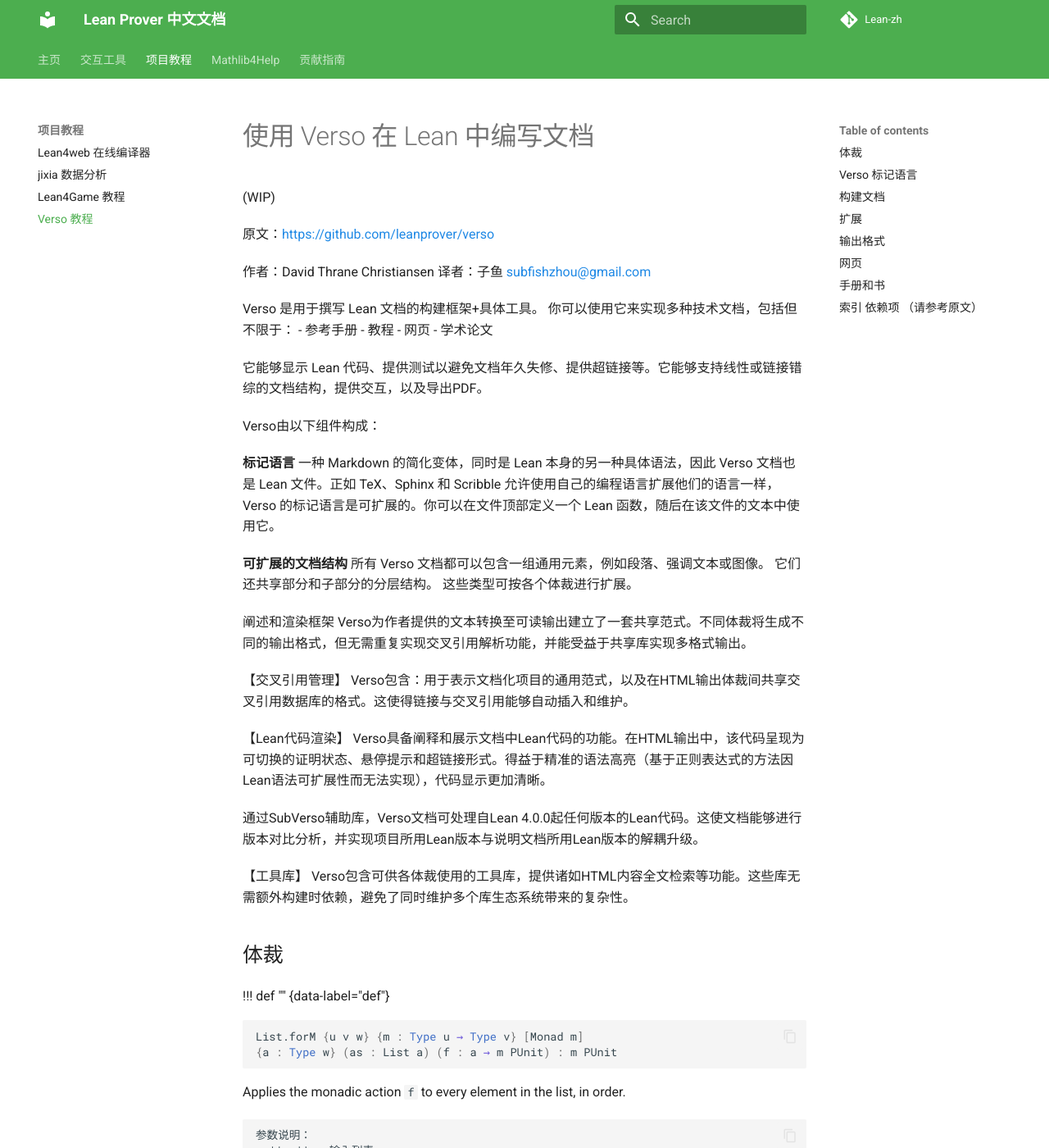
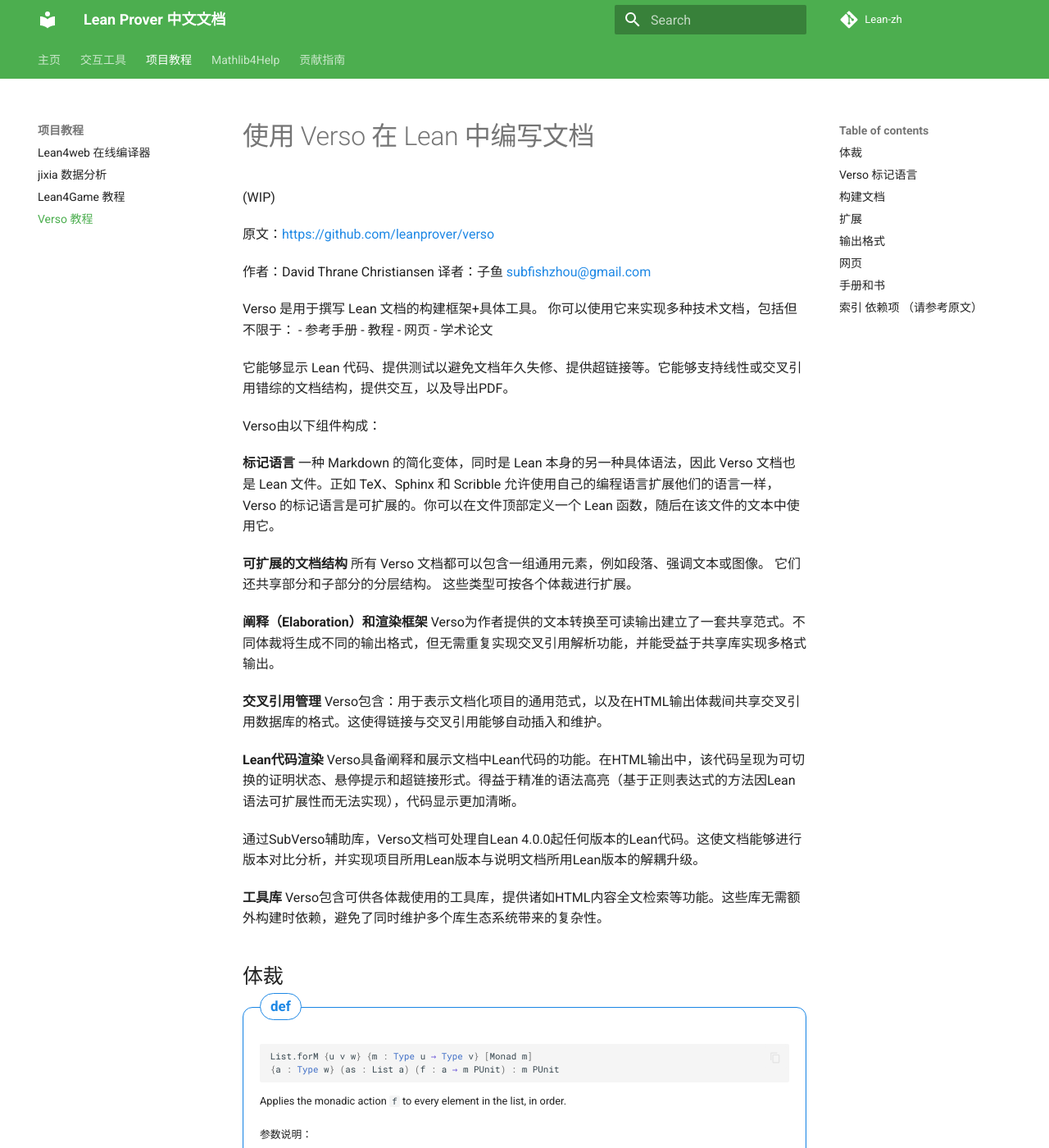
Before and after one commit to Lean-zh/lean-zh.github.io, an MkDocs documentation site: the page built from docs/projects/verso.md, in a window 1280 px wide and 1400 px high. Shown: the whole window at 82% size. Built offline with MkDocs 1.6.1 and Material for MkDocs 9.7.7, drawn with Linux system fonts in a browser that asks for light colours; comment, search, counter and statistics services are not loaded; the version menu is left out; some of the changed text lies outside the part shown.

Commit message:
fix admonition

````diff
--- a/docs/assets/css/admonition-custom.css
+++ b/docs/assets/css/admonition-custom.css
@@ -1,58 +1,38 @@
-/* ---------- 通用变量（亮/暗配色可按需加[data-md-color-scheme]分支） ---------- */
 :root{
-  --admon-def-fg:   #1e88e5;  --admon-def-bg:   rgba(30,136,229,.08);
-  --admon-lemma-fg: #8e24aa;  --admon-lemma-bg: rgba(142,36,170,.08);
-  --admon-api-fg:   #00897b;  --admon-api-bg:   rgba(0,137,123,.08);
+  --admon-def-fg:#1e88e5;   --admon-def-bg:rgba(30,136,229,.08);
+  --admon-lemma-fg:#8e24aa; --admon-lemma-bg:rgba(142,36,170,.08);
+  --admon-api-fg:#00897b;   --admon-api-bg:rgba(0,137,123,.08);
 }
 
-/* ---------- 基础外观：圆角边框 + 内边距 ---------- */
+/* 容器：圆角 + 顶部留出角标空间 */
 .md-typeset .admonition.def,
 .md-typeset .admonition.lemma,
-.md-typeset .admonition.api,
-.md-typeset details.def,
-.md-typeset details.lemma,
-.md-typeset details.api{
-  position: relative;
-  border: 1px solid var(--md-default-fg-color--lighter);
-  border-radius: 12px;
-  padding: .6rem 1rem 1rem;
+.md-typeset .admonition.api{
+  position:relative; border:1px solid var(--md-default-fg-color--lighter);
+  border-radius:12px; padding:1.2rem 1rem 1rem; margin-top:1rem;
+  background:var(--md-default-bg-color);
 }
 
-/* ---------- 隐藏默认的标题与图标，防止“气泡”被遮挡 ---------- */
+/* 去掉默认小图标，避免挡住“胶囊” */
+.md-typeset .admonition.def   > .admonition-title::before,
+.md-typeset .admonition.lemma > .admonition-title::before,
+.md-typeset .admonition.api   > .admonition-title::before{ content:none; }
+
+/* 标题=左上角胶囊 */
 .md-typeset .admonition.def   > .admonition-title,
 .md-typeset .admonition.lemma > .admonition-title,
-.md-typeset .admonition.api   > .admonition-title{ display:none; }
-/*（若你还想保留原标题，仅隐藏图标，改成：.admonition-title::before{content:none;}）*/
-
-/* ---------- 左上“胶囊角标” ---------- */
-.md-typeset .admonition.def::before,
-.md-typeset .admonition.lemma::before,
-.md-typeset .admonition.api::before{
-  position: absolute; content: attr(data-label);
-  top: -12px; left: 16px; padding: .1rem .6rem;
-  border-radius: 999px; font-weight: 700; font-size: .85rem;
-  border: 1px solid;
-  background: var(--md-default-bg-color);
+.md-typeset .admonition.api   > .admonition-title{
+  position:absolute; top:-0.9rem; left:1rem; margin:0; padding:.1rem .6rem;
+  border-radius:999px; font-weight:700; font-size:.85rem;
+  background:var(--md-default-bg-color); border:1px solid currentColor;
 }
 
-/* 各类型配色（边框 & 胶囊前景/边框） */
-.md-typeset .admonition.def{
-  border-color: var(--admon-def-fg); box-shadow: 0 0 0 1px var(--admon-def-bg) inset;
-}
-.md-typeset .admonition.def::before{
-  color: var(--admon-def-fg); border-color: var(--admon-def-fg);
-}
+/* 配色 */
+.md-typeset .admonition.def{   border-color:var(--admon-def-fg);   box-shadow:0 0 0 1px var(--admon-def-bg) inset;}
+.md-typeset .admonition.def>.admonition-title{   color:var(--admon-def-fg); }
 
-.md-typeset .admonition.lemma{
-  border-color: var(--admon-lemma-fg); box-shadow: 0 0 0 1px var(--admon-lemma-bg) inset;
-}
-.md-typeset .admonition.lemma::before{
-  color: var(--admon-lemma-fg); border-color: var(--admon-lemma-fg);
-}
+.md-typeset .admonition.lemma{ border-color:var(--admon-lemma-fg); box-shadow:0 0 0 1px var(--admon-lemma-bg) inset;}
+.md-typeset .admonition.lemma>.admonition-title{ color:var(--admon-lemma-fg); }
 
-.md-typeset .admonition.api{
-  border-color: var(--admon-api-fg); box-shadow: 0 0 0 1px var(--admon-api-bg) inset;
-}
-.md-typeset .admonition.api::before{
-  color: var(--admon-api-fg); border-color: var(--admon-api-fg);
-}
+.md-typeset .admonition.api{   border-color:var(--admon-api-fg);   box-shadow:0 0 0 1px var(--admon-api-bg) inset;}
+.md-typeset .admonition.api>.admonition-title{   color:var(--admon-api-fg); }
--- a/docs/projects/verso.md
+++ b/docs/projects/verso.md
@@ -12,7 +12,7 @@
 - 网页
 - 学术论文
 
-它能够显示 Lean 代码、提供测试以避免文档年久失修、提供超链接等。它能够支持线性或链接错综的文档结构，提供交互，以及导出PDF。
+它能够显示 Lean 代码、提供测试以避免文档年久失修、提供超链接等。它能够支持线性或交叉引用错综的文档结构，提供交互，以及导出PDF。
 
 Verso由以下组件构成：
 
@@ -20,23 +20,19 @@
 
 **可扩展的文档结构** 所有 Verso 文档都可以包含一组通用元素，例如段落、强调文本或图像。 它们还共享部分和子部分的分层结构。 这些类型可按各个体裁进行扩展。
 
-阐述和渲染框架
-Verso为作者提供的文本转换至可读输出建立了一套共享范式。不同体裁将生成不同的输出格式，但无需重复实现交叉引用解析功能，并能受益于共享库实现多格式输出。
+**阐释（Elaboration）和渲染框架** Verso为作者提供的文本转换至可读输出建立了一套共享范式。不同体裁将生成不同的输出格式，但无需重复实现交叉引用解析功能，并能受益于共享库实现多格式输出。
 
-【交叉引用管理】
-Verso包含：用于表示文档化项目的通用范式，以及在HTML输出体裁间共享交叉引用数据库的格式。这使得链接与交叉引用能够自动插入和维护。
+**交叉引用管理** Verso包含：用于表示文档化项目的通用范式，以及在HTML输出体裁间共享交叉引用数据库的格式。这使得链接与交叉引用能够自动插入和维护。
 
-【Lean代码渲染】
-Verso具备阐释和展示文档中Lean代码的功能。在HTML输出中，该代码呈现为可切换的证明状态、悬停提示和超链接形式。得益于精准的语法高亮（基于正则表达式的方法因Lean语法可扩展性而无法实现），代码显示更加清晰。
+**Lean代码渲染** Verso具备阐释和展示文档中Lean代码的功能。在HTML输出中，该代码呈现为可切换的证明状态、悬停提示和超链接形式。得益于精准的语法高亮（基于正则表达式的方法因Lean语法可扩展性而无法实现），代码显示更加清晰。
 
 通过SubVerso辅助库，Verso文档可处理自Lean 4.0.0起任何版本的Lean代码。这使文档能够进行版本对比分析，并实现项目所用Lean版本与说明文档所用Lean版本的解耦升级。
 
-【工具库】
-Verso包含可供各体裁使用的工具库，提供诸如HTML内容全文检索等功能。这些库无需额外构建时依赖，避免了同时维护多个库生态系统带来的复杂性。
+**工具库** Verso包含可供各体裁使用的工具库，提供诸如HTML内容全文检索等功能。这些库无需额外构建时依赖，避免了同时维护多个库生态系统带来的复杂性。
 
 ## 体裁
 
-!!! def "" {data-label="def"}
+!!! def "def"
     ```lean
     List.forM {u v w} {m : Type u → Type v} [Monad m]
     {a : Type w} (as : List a) (f : a → m PUnit) : m PUnit
@@ -48,6 +44,13 @@
     : **f**  — 作用在元素上的 monadic 函数
 
     参见：`List.mapM`（收集结果的变体）。
+
+!!! lemma "lemma"
+    这里是一个引理块的示例。
+
+!!! api "API"
+    这里是 API 描述块的示例。
+
 
 ## Verso 标记语言
 
--- a/mkdocs.yml
+++ b/mkdocs.yml
@@ -20,7 +20,6 @@
     - search.share
     - content.code.copy
     - content.code.annotate
-    - content.tooltips
 
 plugins:
   - search:
@@ -54,6 +53,7 @@
       custom_checkbox: true
   - pymdownx.tilde
   - def_list
+  - attr_list
 
 extra_javascript:
   - https://cdnjs.cloudflare.com/ajax/libs/mathjax/2.7.0/MathJax.js?config=TeX-AMS-MML_HTMLorMML
````
